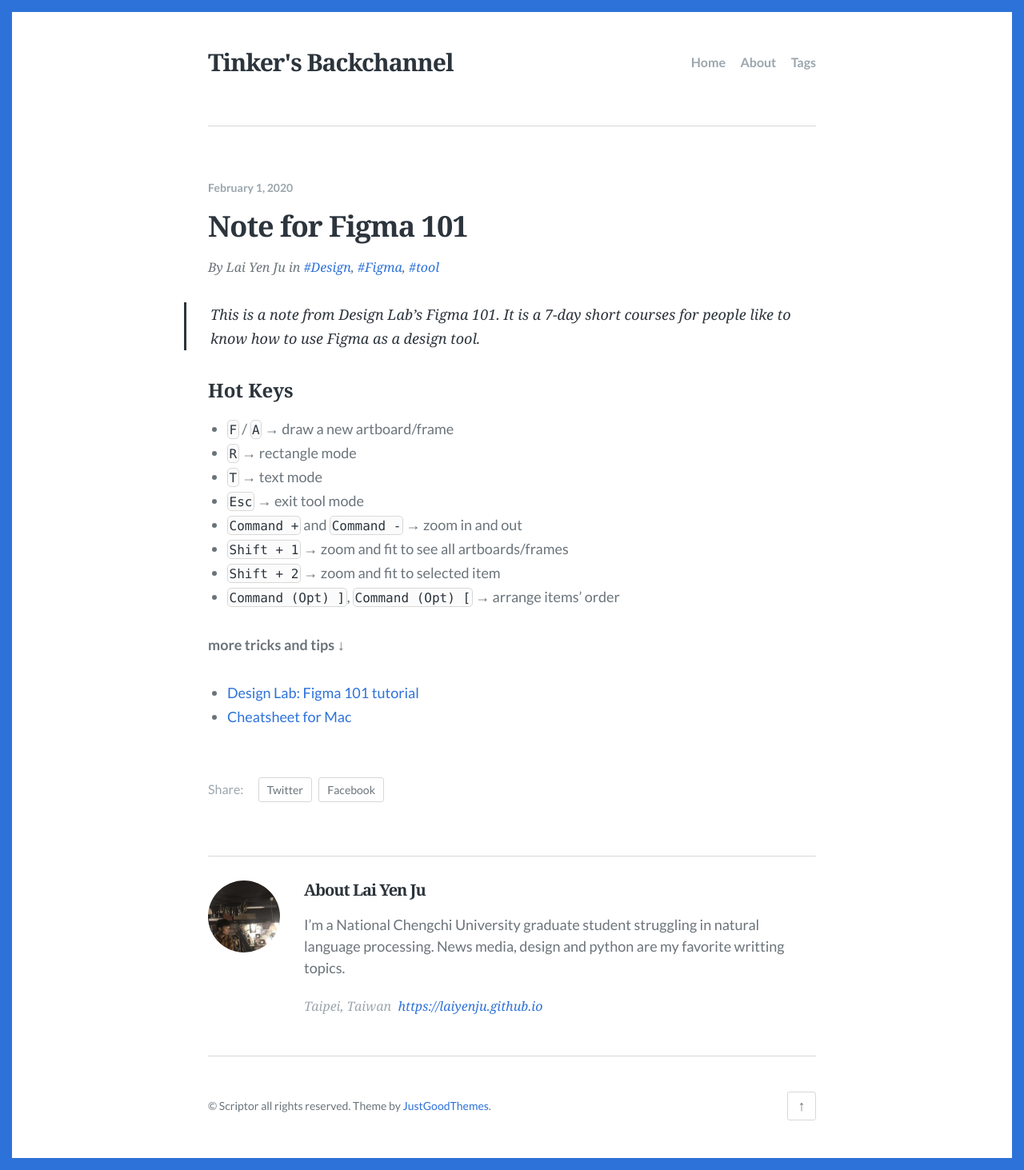
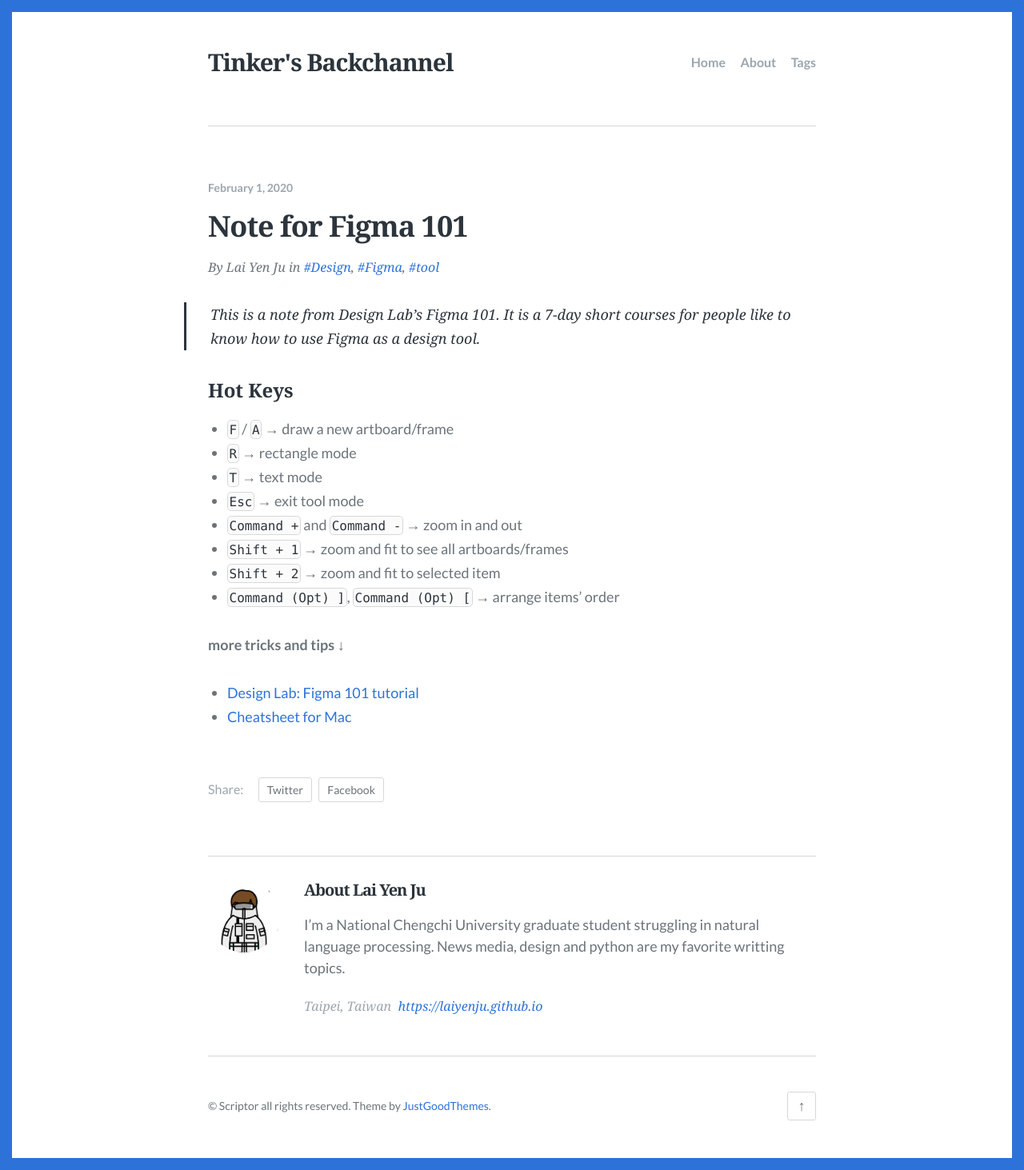
Before and after one commit to laiyenju/laiyenju.github.io, a Jekyll site: the page built from _posts/2020-02-16-figma-101-note.md, in a window 1280 px wide. Shown: the whole page at 80% size. Built offline with Jekyll 4.4.1, drawn with Linux system fonts in a browser that asks for light colours.

Commit message:
Update author.json

```diff
--- a/_data/author.json
+++ b/_data/author.json
@@ -3,5 +3,5 @@
   "bio": "I'm a National Chengchi University graduate student struggling in natural language processing. News media, design and python are my favorite writting topics.",
   "url": "https://laiyenju.github.io",
   "location": "Taipei, Taiwan",
-  "image": "images/B5BEB015-5C45-4651-B074-E6E83DE99836.jpeg"
+  "image": "images/796388E1-6D8C-4930-A122-7CECB2E31003.jpeg"
 }
```
